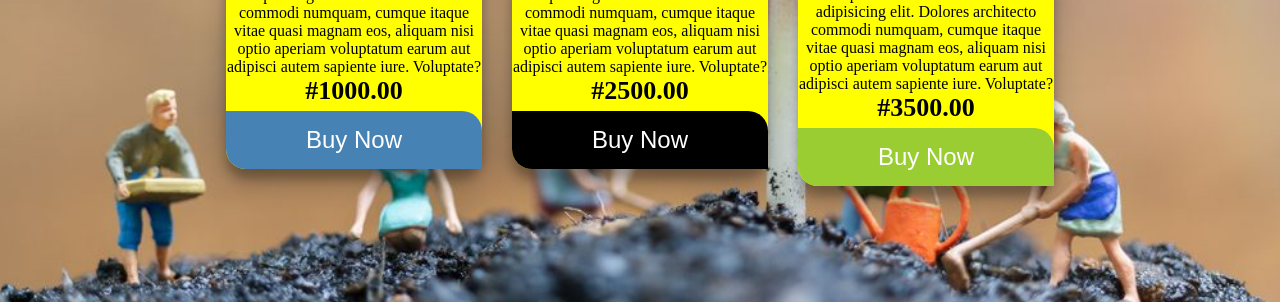
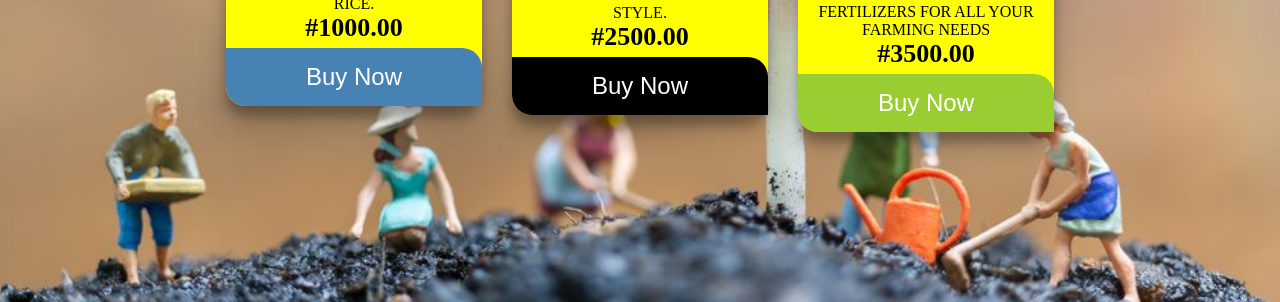
Before and after one commit to Kogbunike/farm94, a plain HTML site: page products.html in a window 1280 px wide. Shown: the part 498-800 px from the top of the page. Drawn offline with Linux system fonts and the light colour scheme.

Commit message:
i changed the description of the product in the product page

```diff
--- a/products.html
+++ b/products.html
@@ -21,12 +21,7 @@
           src="https://kogbunike.github.io/farm94/images/Grains.jpg"
           alt="GRAINS" />
         <h3>GRAINS</h3>
-        <p>
-          Lorem ipsum dolor sit amet consectetur adipisicing elit. Dolores
-          architecto commodi numquam, cumque itaque vitae quasi magnam eos,
-          aliquam nisi optio aperiam voluptatum earum aut adipisci autem
-          sapiente iure. Voluptate?
-        </p>
+        <p>WE SELL NEATLY DESTONED RICE.</p>
         <h6>#1000.00</h6>
         <a href="products-details.html"
           ><button class="buy-1">Buy Now</button></a
@@ -37,12 +32,7 @@
           src="https://kogbunike.github.io/farm94/images/Tubers.jpg"
           alt="TUBERS" />
         <h3>TUBERS</h3>
-        <p>
-          Lorem ipsum dolor sit amet consectetur adipisicing elit. Dolores
-          architecto commodi numquam, cumque itaque vitae quasi magnam eos,
-          aliquam nisi optio aperiam voluptatum earum aut adipisci autem
-          sapiente iure. Voluptate?
-        </p>
+        <p>WE SELL TASTY, WHITE YAMS FOR YOUR DESIRED COOKING STYLE.</p>
         <h6>#2500.00</h6>
         <a href="products-details.html"
           ><button class="buy-2">Buy Now</button></a
@@ -54,12 +44,7 @@
           alt="Agro AGRO-CHEMICALS" />
 
         <h3>AGRO-CHEMICALS</h3>
-        <p>
-          Lorem ipsum dolor sit amet consectetur adipisicing elit. Dolores
-          architecto commodi numquam, cumque itaque vitae quasi magnam eos,
-          aliquam nisi optio aperiam voluptatum earum aut adipisci autem
-          sapiente iure. Voluptate?
-        </p>
+        <p>WE SELL AGRO-CHEMICALS AND FERTILIZERS FOR ALL YOUR FARMING NEEDS</p>
         <h6>#3500.00</h6>
         <a href="products-details.html"
           ><button class="buy-3">Buy Now</button></a
```
